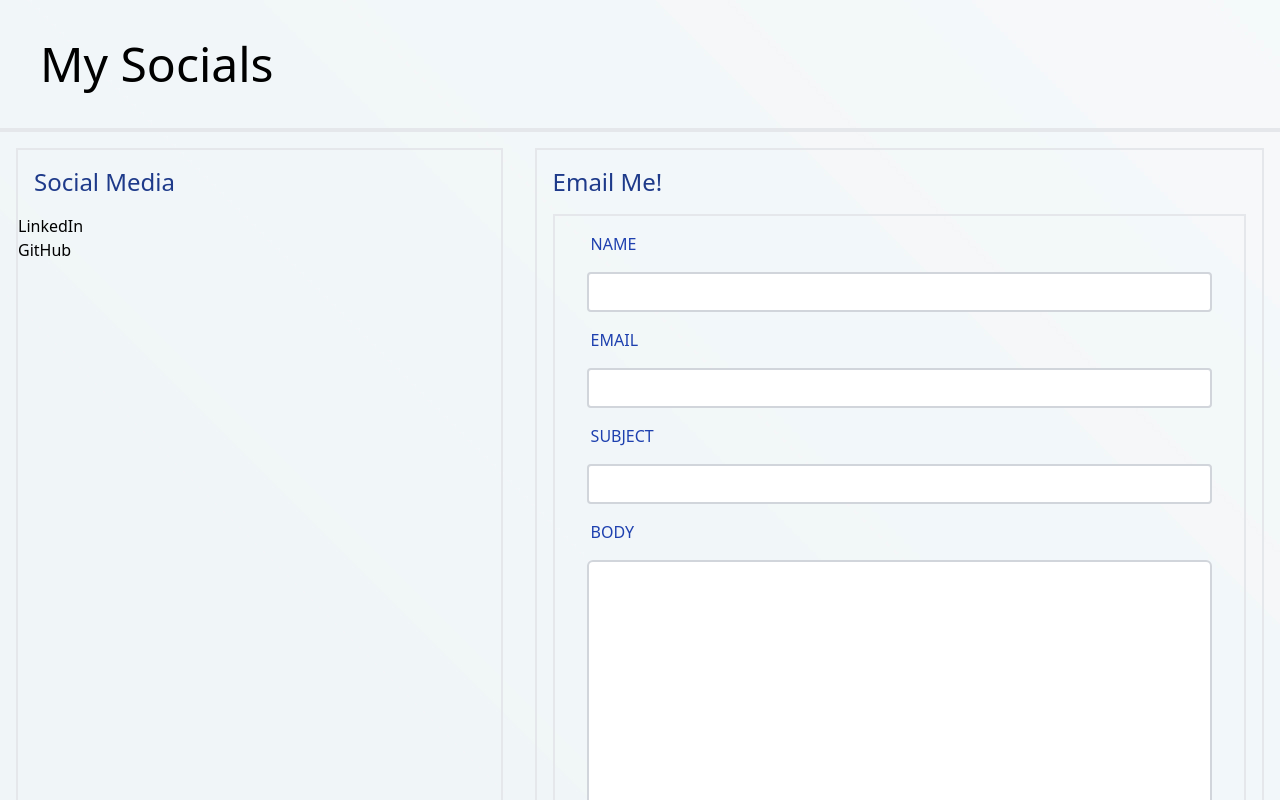
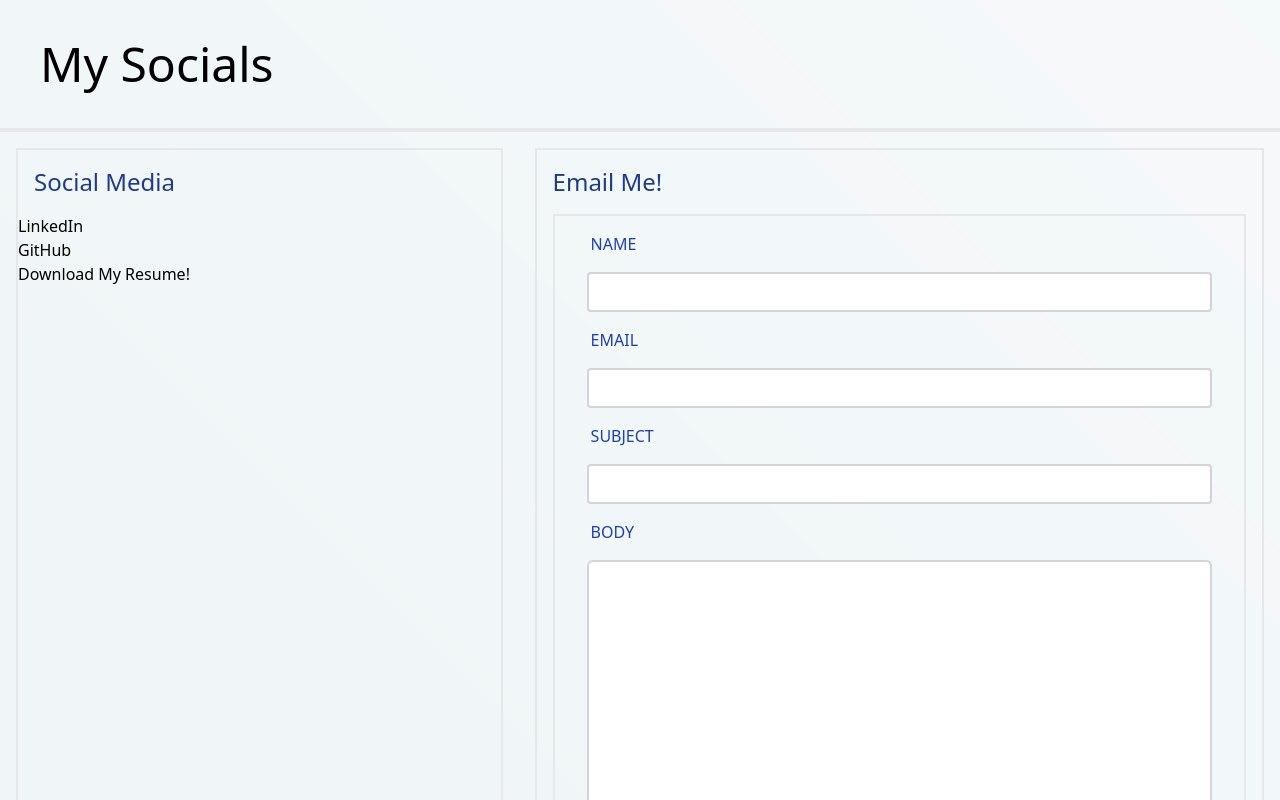
Before and after one commit to ashwin-ram-1999/my-portfolio, a React (Create React App) app: page /my-portfolio/contact in a window 1280 px wide. Shown: the top 800 px of the page. Built offline with nearby package versions, Linux system fonts and the light colour scheme.

Commit message:
Added Download Resume

```diff
--- a/src/Components/ContactMe.js
+++ b/src/Components/ContactMe.js
@@ -1,4 +1,5 @@
 import React, { useState } from "react";
+import { Link } from "react-router-dom";
 
 function ContactMe() {
   const [emailData, setEmailData] = useState({
@@ -29,6 +30,15 @@ function ContactMe() {
           <div className="m-4 text-2xl text-blue-900">Social Media</div>
           <div>LinkedIn</div>
           <div>GitHub</div>
+          <div>
+            <Link
+              to="/files/Resume - Ashwin Sundar Ram.pdf"
+              target="_blank"
+              download
+            >
+              Download My Resume!
+            </Link>
+          </div>
         </div>
         <div
           className="w-3/4 border-2 border-solid m-4"
```
Also changed, not shown: 1 other file (tests, documents, lock files or other folders).
